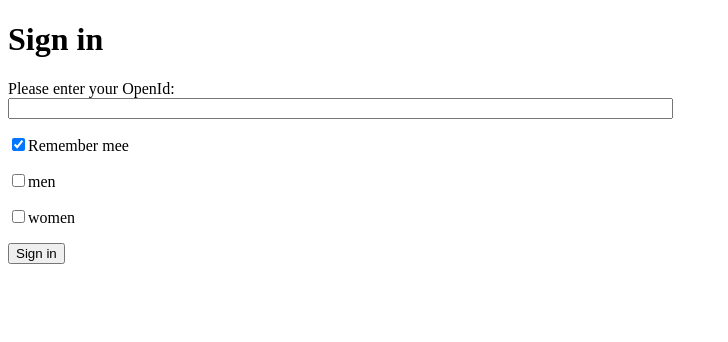
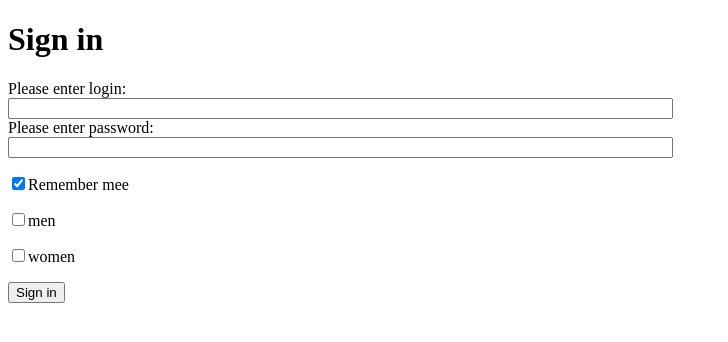
Before and after one commit to Howone1sky/site, a Flask app: page /login in a window 1280 px wide. Shown: the top 342 px of the page, without its empty margins (0-728 px from the left). Run offline with Flask 2, Linux system fonts and the light colour scheme.

Commit message:
+ поле пароль

```diff
--- a/app/forms.py
+++ b/app/forms.py
@@ -4,6 +4,7 @@ from wtforms.validators import DataRequired
 
 
 class LoginForm(Form):
+    login = StringField('login', validators=[DataRequired()])
     openid = PasswordField('openid', validators=[DataRequired()])
     remember_me = BooleanField('remember_me', default=True)
     men = BooleanField('men', default=False)
--- a/app/templates/login.html
+++ b/app/templates/login.html
@@ -10,7 +10,9 @@
     <form action="" method="post" name="login" >
         {{form.hidden_tag()}}
         <p>
-            Please enter your OpenId:<br>
+            Please enter login:<br>
+            {{form.login(size=80)}}<br>
+            Please enter password:<br>
             {{form.openid(size=80)}}<br>
         </p>
         <p>{{form.remember_me}}Remember mee</p>
--- a/app/views.py
+++ b/app/views.py
@@ -8,7 +8,7 @@ from app import app
 def login():
     form = forms.LoginForm()
     if form.validate_on_submit():
-        flash('login register for openId = "' + form.openid.data + '", remember_me = ' + str(form.remember_me.data))
+        flash('login ' + form.login.data + 'password ' + form.openid.data + ', remember_me = ' + str(form.remember_me.data))
         if form.men.data:
             flash(str(form.men.data))
         if form.women.data:
```
